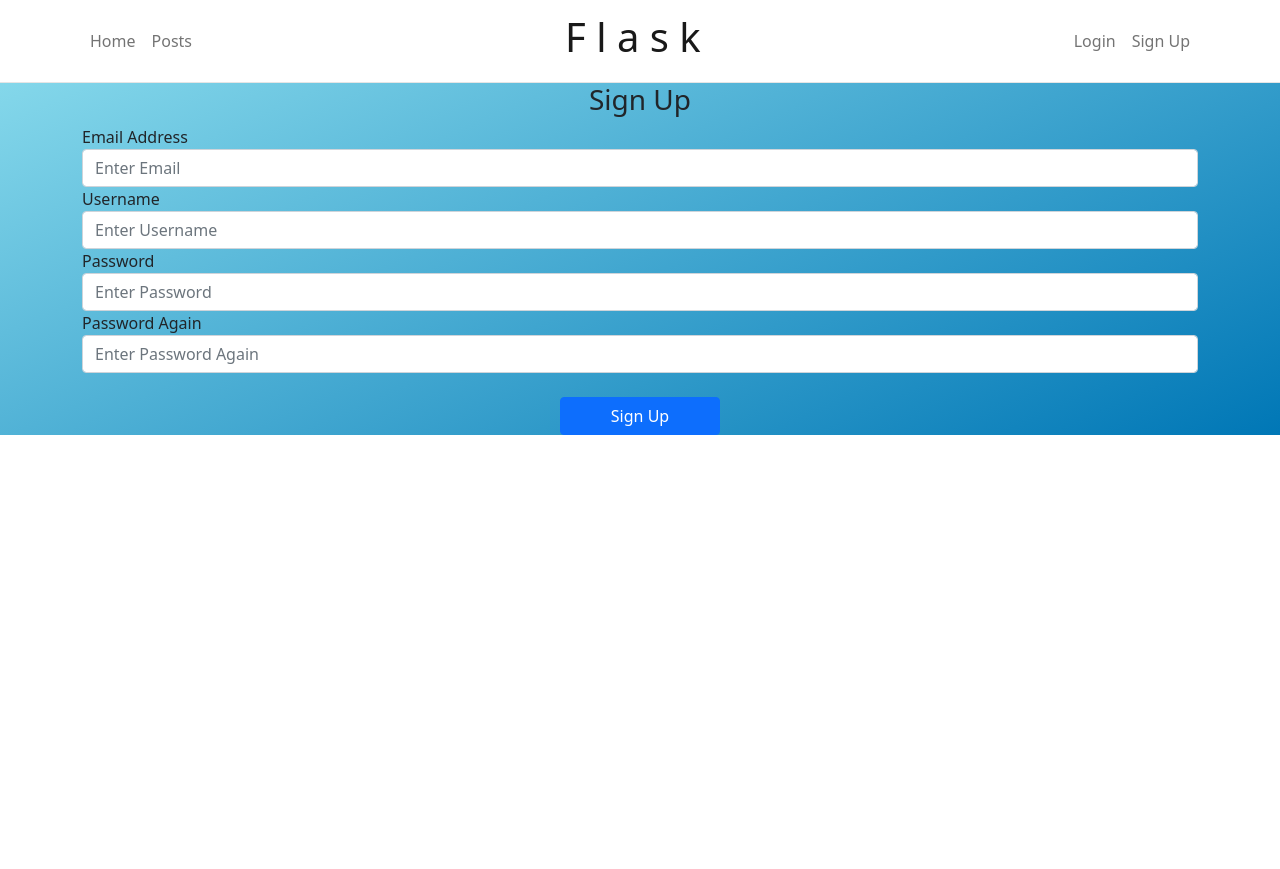
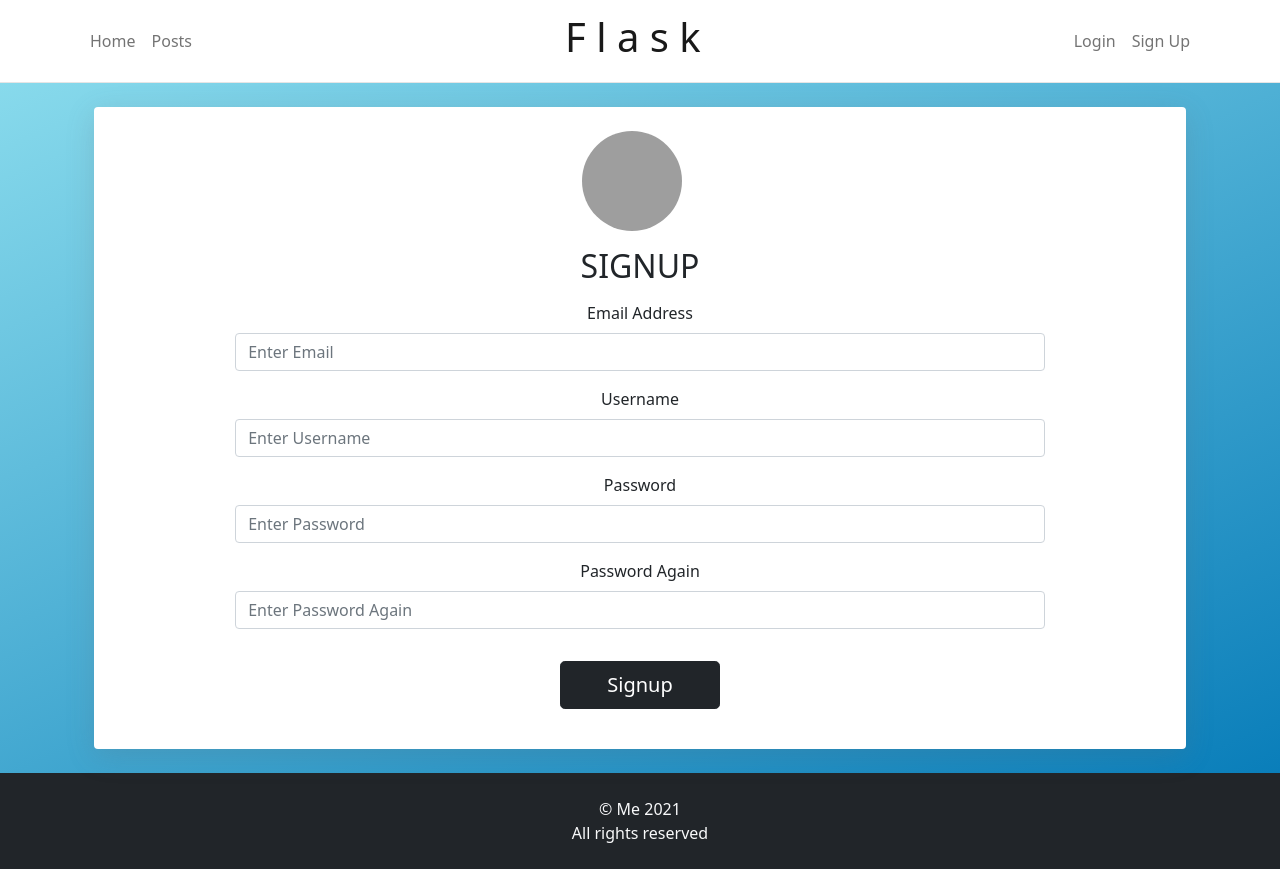
Before and after one commit to stab259/blog-app-main, a Flask app: page /sign-up in a window 1280 px wide. Before the commit the page ends 435 px from the top, so only its background shows below. Run offline with Flask 2, Linux system fonts and the light colour scheme; some libraries are stand-ins or nearby versions; grey boxes are pictures that could not be loaded.

Commit message:
login, sign up, footer, dropdown menu

```diff
--- a/website/static/style.css
+++ b/website/static/style.css
@@ -13,29 +13,61 @@
   color: #212529;
 }
 
-form {
-  min-height: max-content;
-}
-
 /* -------------- Post Content ----------- */
 
 .card {
   padding: 1.5rem;
+  border: none;
+  box-shadow: rgba(100, 100, 111, 0.2) 0px 7px 29px 0px;
 }
 .card-header {
   background-color: #fff;
   border-bottom: none;
 }
 
-.card a:not(.btn) {
+#home .card a:not(.btn),
+#create-post .card a:not(.btn),
+#details .card a:not(.btn) {
   color: inherit;
+}
+
+.card-header a {
   text-decoration: none;
 }
 
 /* -------x------- Post Content ------x----- */
 
+/* -------------- Form ----------- */
+
+form {
+  min-height: max-content;
+}
+
+#login .form-control,
+#signup .form-control {
+  width: 80%;
+  margin: 0 auto;
+}
+
+.btn.btn-back {
+  border: none;
+  min-width: 10rem;
+  transition: all ease 0.2s;
+}
+
+.btn.btn-back:hover {
+  background: rgb(144, 224, 239);
+  background: linear-gradient(
+    156deg,
+    rgba(144, 224, 239, 1) 0%,
+    rgba(0, 119, 182, 1) 100%
+  );
+  color: #fff;
+}
+
+/* -------------- Form ----------- */
+
 /* -------------- Image upload ----------- */
-
 .form-input {
   max-width: 350px;
   padding: 20px;
@@ -58,10 +90,27 @@
   width: 10rem;
 }
 
+#login .card a:not(button) {
+  background: -webkit-linear-gradient(
+    156deg,
+    rgba(144, 224, 239, 1) 0%,
+    rgba(0, 119, 182, 1) 100%
+  );
+  background-clip: text;
+  -webkit-background-clip: text;
+  -webkit-text-fill-color: transparent;
+}
+
+/* -------x------- Image upload -----x------ */
+
 @media screen and (max-width: 768px) {
+  #login .form-control,
+  #signup .form-control {
+    width: 100%;
+    margin: 0 auto;
+  }
+
   button[type="submit"] {
     width: 100%;
   }
 }
-
-/* -------x------- Image upload -----x------ */
--- a/website/templates/base.html
+++ b/website/templates/base.html
@@ -4,6 +4,9 @@
     <meta charset="UTF-8" />
     <meta http-equiv="X-UA-Compatible" content="IE=edge" />
     <meta name="viewport" content="width=device-width, initial-scale=1.0" />
+    <link rel="stylesheet" href="https://pro.fontawesome.com/releases/v5.10.0/css/all.css"
+      integrity="sha384-AYmEC3Yw5cVb3ZcuHtOA93w35dYTsvhLPVnYs9eStHfGJvOvKxVfELGroGkvsg+p"
+      crossorigin="anonymous"/>
     <link
       href="https://cdn.jsdelivr.net/npm/bootstrap@5.0.2/dist/css/bootstrap.min.css"
       rel="stylesheet"
@@ -40,16 +43,22 @@
             {% endif %}
         </div>
 
-        <a class="navbar-brand mx-auto order-1 order-md-3" href="/home"><h1>F l a s k</h1></a>
+        <a class="navbar-brand mx-auto order-1 order-md-3 text-center" href="/home"><h1>F l a s k</h1></a>
 
         <div class="collapse navbar-collapse order-4 order-md-4" id="navbar-right">
           <ul class="navbar-nav ms-auto">
             {% if current_user.is_authenticated %}
             <li class="nav-item">
-              <a class="nav-link">Welcome User Name</a>
+              <a class="nav-link">Welcome Dam Nhien</a>
             </li>
-            <li class="nav-item">
-              <a class="nav-link" href="/logout">Logout</a>
+            <li class="nav-item dropdown active">
+              <a class="nav-link" href="#" id="dropdown01" data-bs-toggle="dropdown" aria-haspopup="true" aria-expanded="false"><i class="fas fa-arrow-circle-down fa-2x"></i></a>
+              <div class="dropdown-menu dropdown-menu-end" aria-labelledby="dropdown01">
+                <a class="dropdown-item" href="">Your Profile</a>
+                <a class="dropdown-item" href="">Change Password</a>
+                <a class="dropdown-item" href="">Change Email</a>
+                <a class="dropdown-item" href="/logout">Log Out</a>
+              </div>
             </li>
             {% else %}
             <li class="nav-item">
@@ -63,6 +72,7 @@
         </div>
       </div>
     </nav>
+
     {% with messages = get_flashed_messages(with_categories=true) %} {% if
     messages %} {% for category, message in messages %} {% if category ==
     'error' %}
@@ -77,6 +87,14 @@
     </div>
     {% endif %} {% endfor %} {% endif %} {% endwith %}
     <div class="container">{% block content %}{% endblock %}</div>
+    <footer class="site-footer bg-dark mt-4 text-center pt-4 pb-4 text-light">
+      <div class="container">
+        <div class="copy">
+          © Me 2021<br>
+          All rights reserved
+        </div>
+      </div>
+    </footer>
     <script
       src="https://cdn.jsdelivr.net/npm/bootstrap@5.0.2/dist/js/bootstrap.bundle.min.js"
       integrity="sha384-MrcW6ZMFYlzcLA8Nl+NtUVF0sA7MsXsP1UyJoMp4YLEuNSfAP+JcXn/tWtIaxVXM"
--- a/website/templates/create_post.html
+++ b/website/templates/create_post.html
@@ -53,8 +53,6 @@
 
 </div>
 <div align="center">
-  <a href="/home"
-    ><button type="button" class="btn btn-lg btn-secondary">Back</button></a
-  >
+  <a href="/home"><button type="button" class="btn btn-lg btn-light btn-back">Back</button></a>
 </div>
 {% endblock %}
--- a/website/templates/signup.html
+++ b/website/templates/signup.html
@@ -1,44 +1,38 @@
 {% extends "base.html" %} {% block title %}Sign Up{% endblock %} {% block
 content %}
-<form method="POST">
-  <h3 align="center">Sign Up</h3>
-  <div class="form-group">
-    <label for="email">Email Address</label>
-    <input
-      type="text"
-      id="email"
-      name="email"
-      class="form-control"
-      placeholder="Enter Email"
-    />
-    <label for="username">Username</label>
-    <input
-      type="text"
-      id="username"
-      name="username"
-      class="form-control"
-      placeholder="Enter Username"
-    />
-    <label for="password1">Password</label>
-    <input
-      type="password"
-      id="password1"
-      name="password1"
-      class="form-control"
-      placeholder="Enter Password"
-    />
-    <label for="password2">Password Again</label>
-    <input
-      type="password"
-      id="password2"
-      name="password2"
-      class="form-control"
-      placeholder="Enter Password Again"
-    />
-    <br />
-    <div align="center">
-      <button class="btn btn-primary" type="submit">Sign Up</button>
+
+<div class="container" id="signup">
+  <article class="card card-outline mb-4 mt-4 text-center">
+    <div class="text-center">
+      <img class="me-3 rounded-circle" src="https://www.seekpng.com/png/detail/875-8753366_flask-framework-logo-svg.png" alt="Paula" width="100" height="100">
     </div>
-  </div>
-</form>
+    <div class="card-body">
+      <header class="mb-3">
+        <h2 class="card-title">SIGNUP</h2>
+      </header>
+      <form method="POST">
+        <div class="mb-3">
+          <label for="email" class="form-label">Email Address</label>
+          <input type="email" class="form-control" id="email" name="email" placeholder="Enter Email">
+        </div>
+        <div class="mb-3">
+          <label for="username" class="form-label">Username</label>
+          <input type="username" class="form-control" id="username" name="username" placeholder="Enter Username">
+        </div>
+
+        <div class="mb-3">
+          <label for="password1" class="form-label">Password</label>
+          <input type="password" class="form-control" id="password1" name="password1" placeholder="Enter Password">
+        </div>
+        <div class="mb-3">
+          <label for="password2" class="form-label">Password Again</label>
+          <input type="password" class="form-control" id="password2" name="password2" placeholder="Enter Password Again">
+        </div>
+        <div>
+          <button type="submit" class="btn btn-lg btn-dark mt-3">Signup</button>
+        </div>
+      </form>
+    </div>
+  </article>
+</div>
 {% endblock %}
```
Also changed, not shown: website/templates/details.html (+9 -9 lines), website/templates/home.html (+10 -10 lines), website/templates/login.html (+28 -24 lines), website/database.db.
